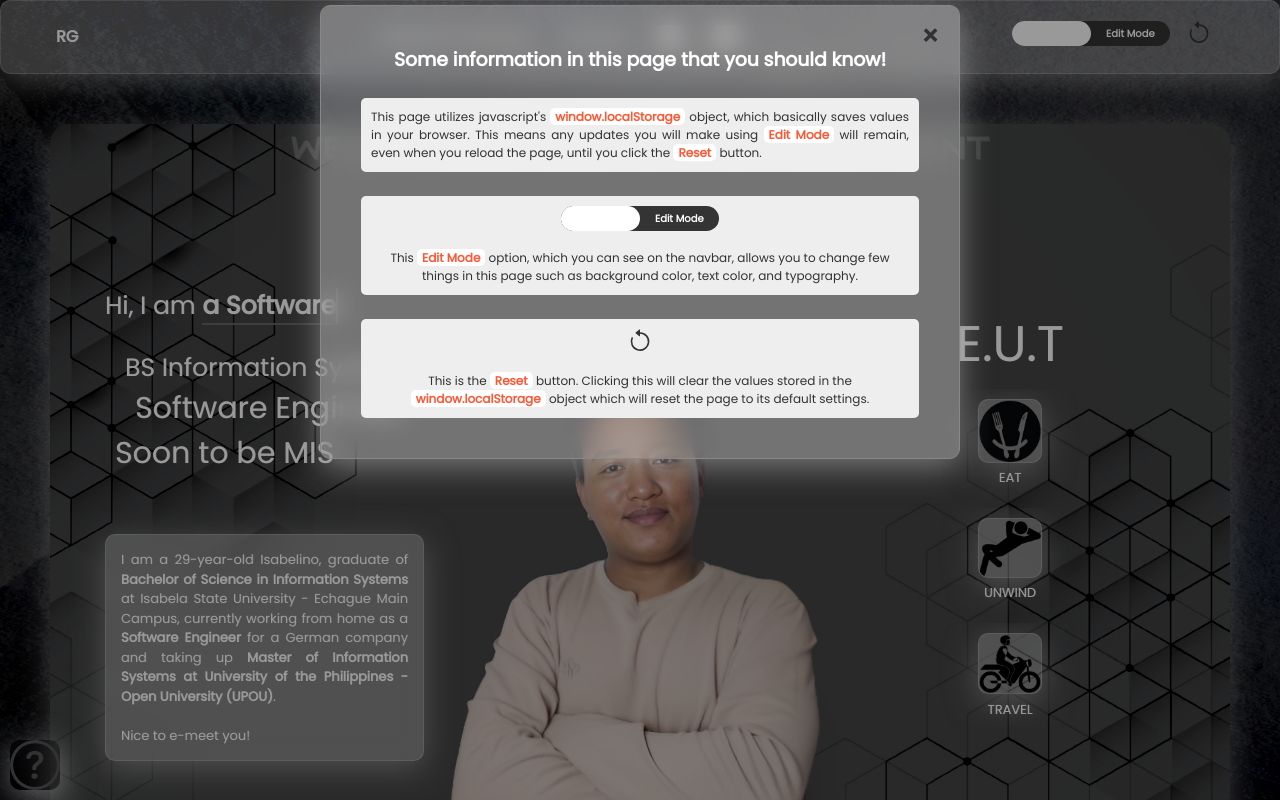
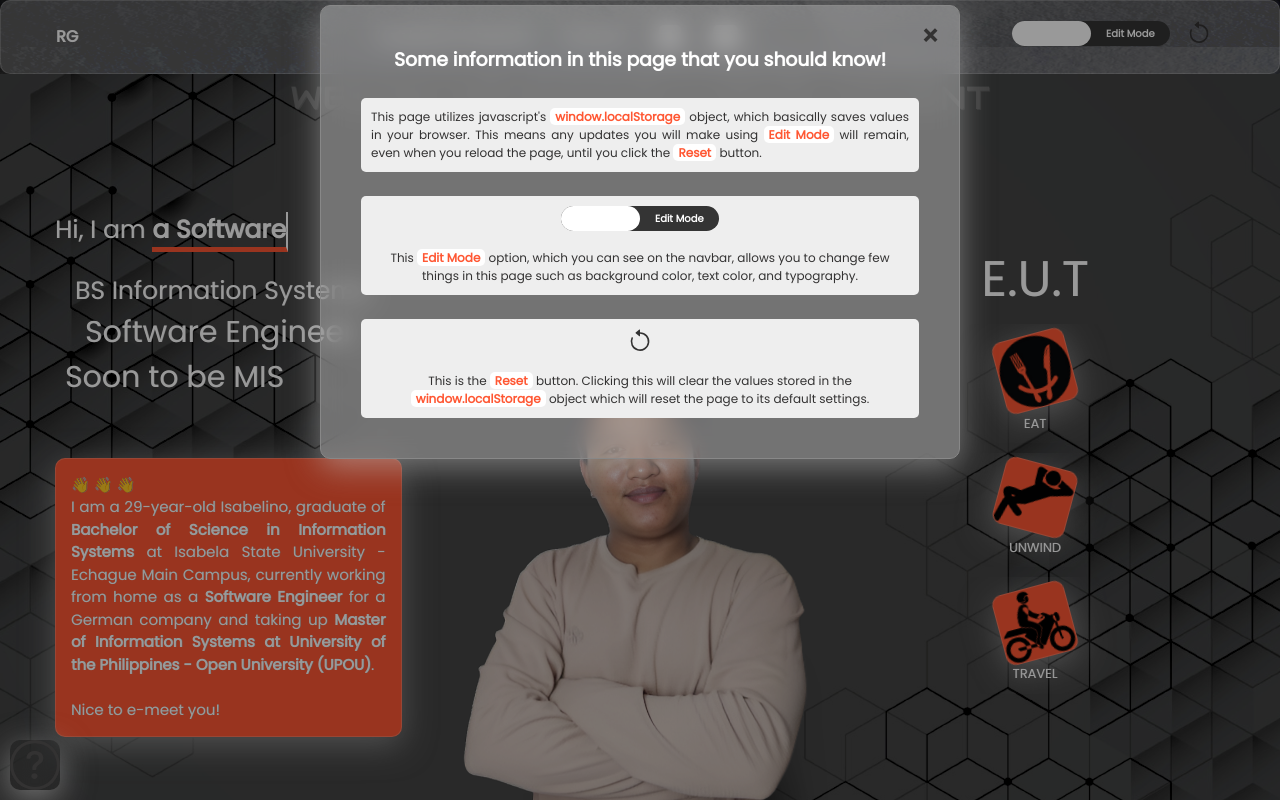
Before and after one commit to ragulan-upou-mis/v1, a plain HTML site: page index.html in a window 1280 px wide. Shown: the top 800 px of the page. Drawn offline with Linux system fonts and the light colour scheme; a web font is replaced by a local one.

Commit message:
Updated for final submission

```diff
--- a/css/style.css
+++ b/css/style.css
@@ -1,14 +1,14 @@
 
+
+body, .inner-container {
+  transition: 0.5s;
+}
 
 body {
   background: url('../images/grey.jpg') center no-repeat fixed;
   background-size: cover;
   background-blend-mode: color-burn;
   background-color: #aaa;
-}
-
-.main {
-  padding: 50px;
 }
 
 header {
@@ -24,7 +24,7 @@ header {
   box-shadow: 0 8px 32px 0 rgba( 255, 255, 255, 0.37 );
   backdrop-filter: blur( 4px );
   -webkit-backdrop-filter: blur( 4px );
-  border-radius: 20px;
+  /* border-radius: 20px; */
   animation: fadeIn 1s 1s forwards;
   opacity: 0;
   background: url('../images/technology2.jpg') center no-repeat;
@@ -37,7 +37,7 @@ header {
 
 .wrap {
   font-weight: bold !important;
-  border-bottom: 2px solid #666;
+  border-bottom: 5px solid var(--primary-color);
   border-right: 0.1em solid #fff;
 }
 
@@ -52,10 +52,17 @@ header {
   width: 50%;
 }
 
+.inner-container section:first-child ul li {
+  transition: 0.5s;
+}
 
 .inner-container section:first-child ul li:first-child {
   padding-left: 10px;
   font-size: 25px;
+}
+
+.inner-container section:first-child ul li:nth-child(1):hover {
+  font-size: 30px;
 }
 
 .inner-container section:first-child ul li:nth-child(2) {
@@ -63,9 +70,18 @@ header {
   font-size: 35px;
 }
 
+.inner-container section:first-child ul li:nth-child(2):hover {
+  font-size: 40px;
+}
+
 .inner-container section:first-child ul li:nth-child(3) {
   font-size: 30px;
 }
+
+.inner-container section:first-child ul li:nth-child(3):hover {
+  font-size: 35px;
+}
+
 
 .inner-container section:first-child ul li:nth-child(2) {
   font-size: 30px;
@@ -97,6 +113,19 @@ header {
   text-align: center;
 }
 
+.inner-container section:nth-child(3) ul li:nth-child(even) img {
+  rotate: -15deg;
+}
+
+.inner-container section:nth-child(3) ul li:nth-child(odd) img {
+  rotate: 15deg;
+}
+
+.inner-container section:nth-child(3) ul li img {
+  transition: 1s;
+  background-color: var(--primary-color);
+}
+
 .inner-container section:nth-child(3) ul li img {
   width: 20%;
   mix-blend-mode: color-burn !important;
@@ -104,6 +133,10 @@ header {
 
 .inner-container section:nth-child(3) ul li.hobbies a {
   transition: 0.5s;
+}
+
+.inner-container section:nth-child(3) ul li.hobbies a:hover > img {
+  rotate: 0deg;
 }
 
 .inner-container section:nth-child(3) ul li.hobbies a:hover {
@@ -120,13 +153,14 @@ header {
 }
 
 .inner-container section:first-child p:last-child {
-  font-size: 13px;
+  font-size: 15px;
   width:55%;
   margin:10px 50px 0 50px;
   padding:15px;
   text-align: justify;
   opacity: 0;
   transform: translateY(30%);
+  background-color: var(--primary-color);
   animation: slideFromBottom 1s 2s forwards;
 }
 
@@ -168,7 +202,7 @@ header {
   bottom: 0;
   text-align: center;
   opacity: 0;
-  width: 35%;
+  width: 30%;
   max-width: 100%;
   animation: imgFadeIn 1s 1s forwards;
 }
@@ -337,6 +371,7 @@ header {
   line-height: 1;
   padding:0;
   margin:0;
+  margin-top: 50px;
   z-index: -1 !important;
 }
 
--- a/index.html
+++ b/index.html
@@ -86,6 +86,7 @@
       <br />
       <br />
       <p class="glass-morphism target-font-color">
+        &#x1F44B; &#x1F44B; &#x1F44B; <br />
         I am a 29-year-old Isabelino, graduate of <b class="target-font-color">Bachelor of Science in Information Systems</b>
         at Isabela State University - Echague Main Campus,
         currently working from home as a <b class="target-font-color">Software Engineer</b> for a German company and
@@ -104,7 +105,7 @@
         <li class="target-font-color target-font-style">E.U.T</li>
         <li class="hobbies">
           <a href="javascript:void(0)" class="eat" onclick="toggleModal('eat')">
-            <img src="images/eat.png" alt="Eat" class="glass-morphism">
+            <img src="images/eat.png" alt="Eat" class="glass-morphism tart">
             <p class="target-font-color target-font-style">EAT</p>
           </a>
         </li>
```
